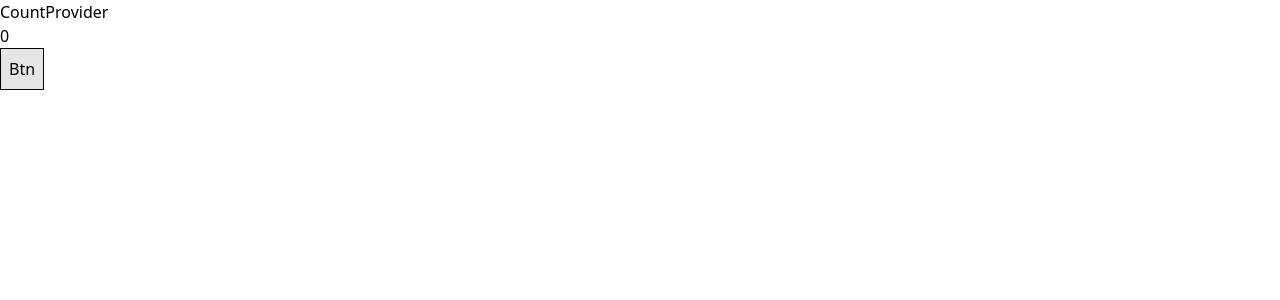
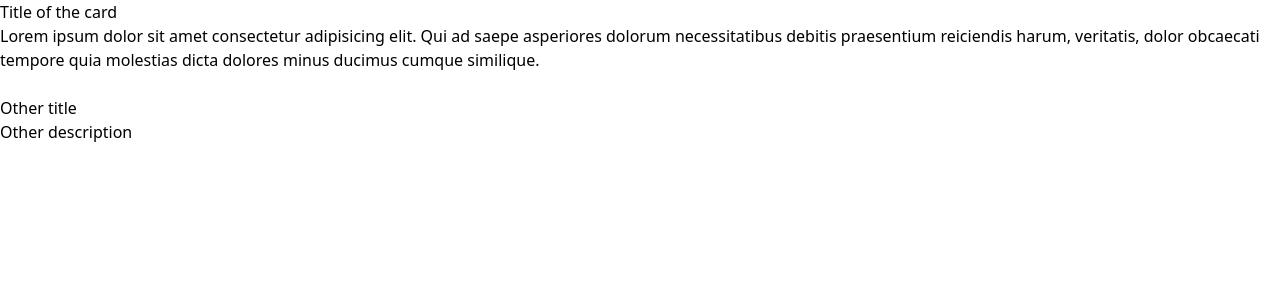
Before and after one commit to Ledtius/hooksPractice, a React (Vite) app: page / in a window 1280 px wide. Shown: the top 300 px of the page. Built offline with nearby package versions, Linux system fonts and the light colour scheme.

Commit message:
children - exe 3

```diff
--- a/src/App.jsx
+++ b/src/App.jsx
@@ -1,15 +1,19 @@
-import { useState } from "react";
-import Box from "./components/Box.jsx";
-import CountProvider from "./components/CountProvider.jsx";
-import Count from "./components/Count.jsx";
+import Card from "./components/Card.jsx";
 
 function App() {
-  const [prove, setProve] = useState("Proved");
   return (
     <>
-      <CountProvider>
-        <Count />
-      </CountProvider>
+      <Card title={"Title of the card"}>
+        <p>
+          Lorem ipsum dolor sit amet consectetur adipisicing elit. Qui ad saepe
+          asperiores dolorum necessitatibus debitis praesentium reiciendis
+          harum, veritatis, dolor obcaecati tempore quia molestias dicta dolores
+          minus ducimus cumque similique.
+        </p>
+      </Card>
+      <br />
+
+      <Card children={"Other description"} title={"Other title"} />
     </>
   );
 }
--- /dev/null
+++ b/src/components/Card.jsx
@@ -0,0 +1,10 @@
+const Card = ({ children, title }) => {
+  return (
+    <>
+      <h1>{title}</h1>
+      {children}
+    </>
+  );
+};
+
+export default Card;
```
